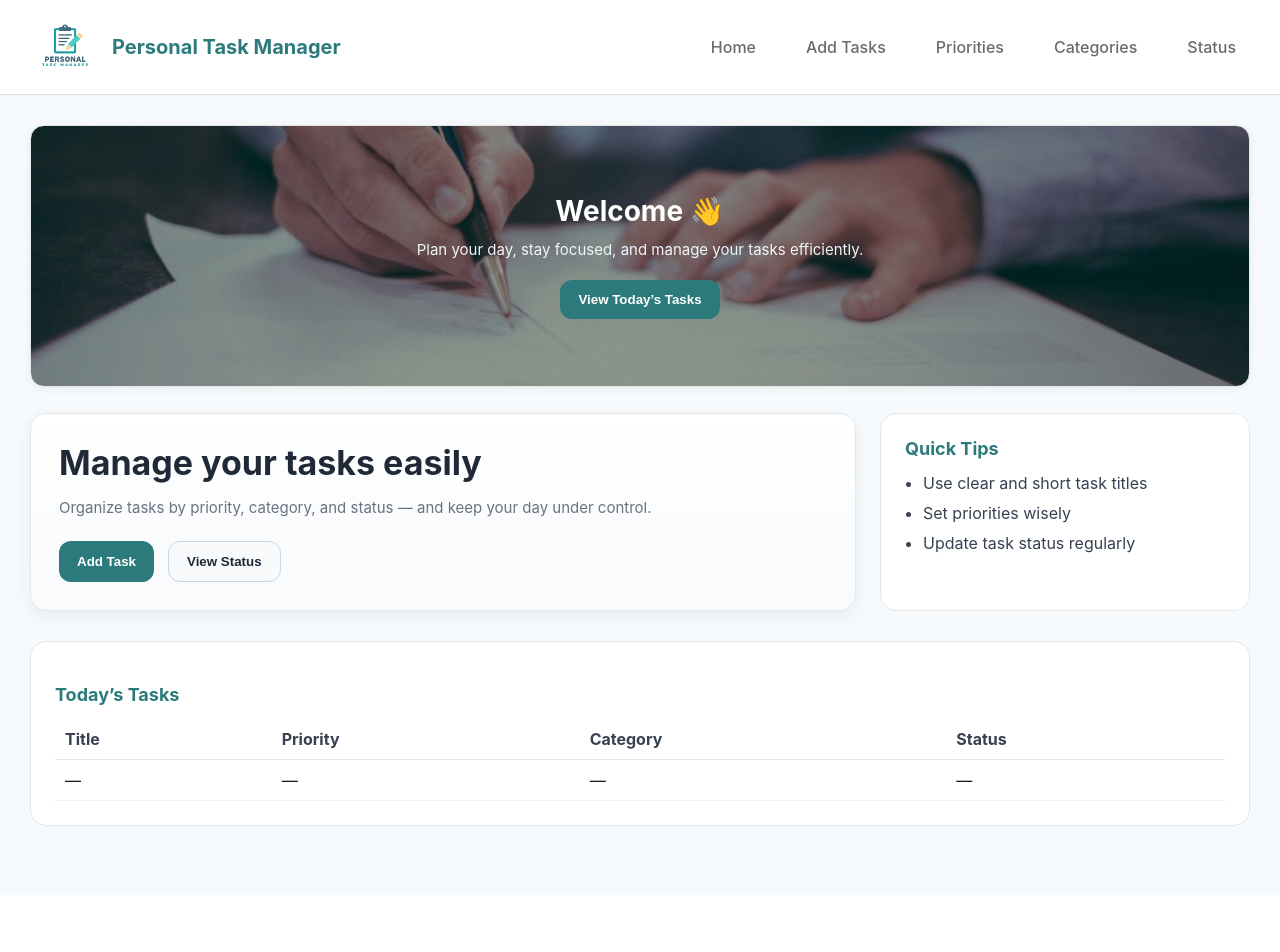
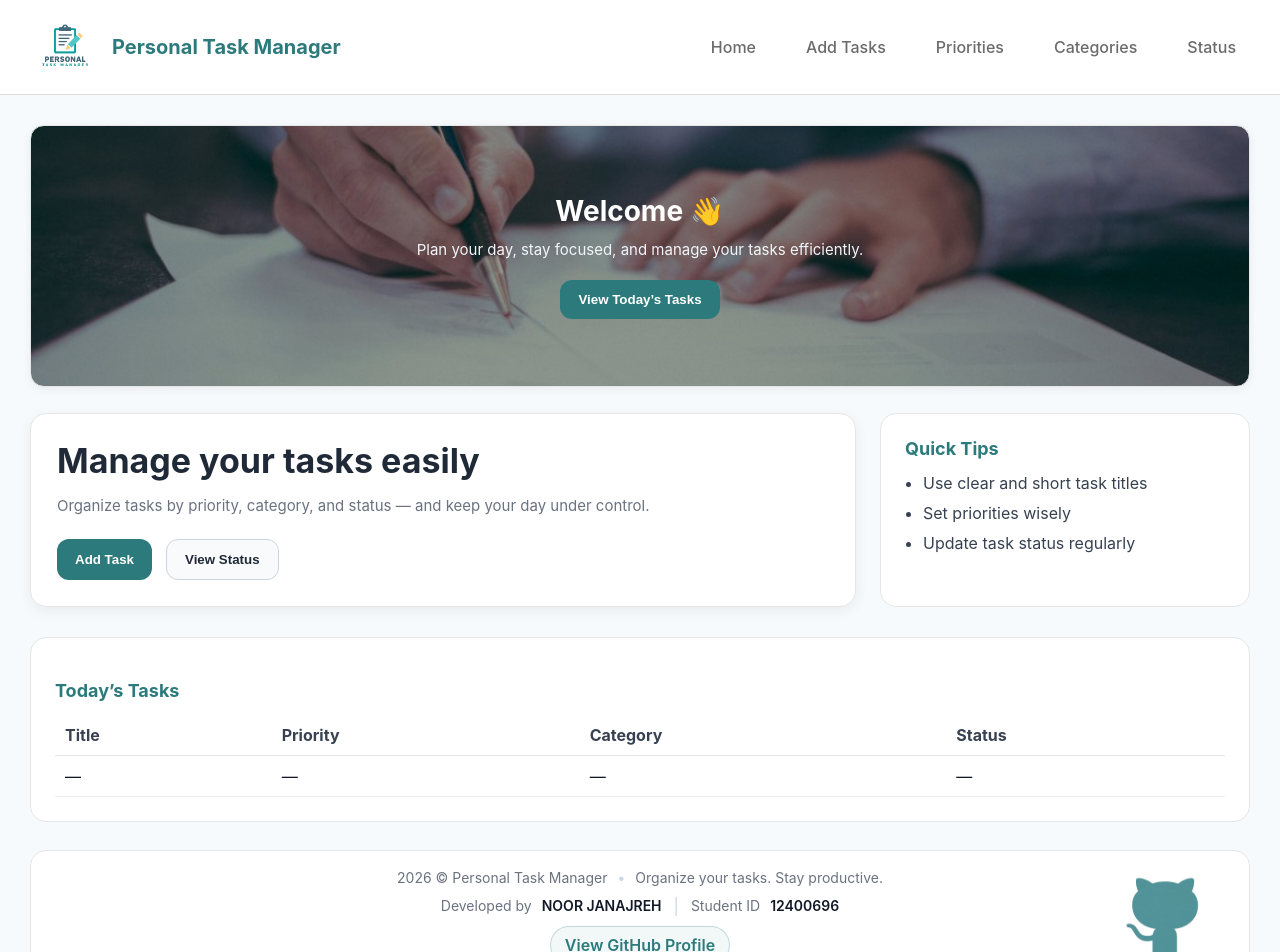
Before and after one commit to noorjanajreh2006-create/Personal-Task-Manager-WEB, a React (Create React App) app: page / in a window 1280 px wide. Shown: the top 952 px of the page. Before the commit the page ends 895 px from the top, so only its background shows below. Built offline with nearby package versions, Linux system fonts and the light colour scheme.

Commit message:
Add Footer Component

```diff
--- a/src/Pages/Home.jsx
+++ b/src/Pages/Home.jsx
@@ -2,6 +2,7 @@ import React, { useRef } from "react";
 import { useNavigate } from "react-router-dom";
 import WelcomeSection from "../components/WelcomeSection";
 import HeroBox from "../components/HeroBox";
+import Footer from "../components/Footer";
 
 function Home() {
   const dailyRef = useRef(null);
@@ -54,6 +55,11 @@ function Home() {
             </tbody>
           </table>
         </section>
+        <Footer
+          studentName="NOOR JANAJREH"
+          studentId="12400696"
+          githubUrl="https://github.com/noorjanajreh2006-create"
+        />
       </main>
     </div>
   );
--- /dev/null
+++ b/src/components/Footer.jsx
@@ -0,0 +1,85 @@
+import React from "react";
+
+function Footer({ studentName, studentId, githubUrl }) {
+  return (
+    <footer style={styles.footer}>
+      <div style={styles.inner}>
+        <div style={styles.line}>
+          <span style={styles.text}>2026 © Personal Task Manager</span>
+          <span style={styles.dot}>•</span>
+          <span style={styles.text}>Organize your tasks. Stay productive.</span>
+        </div>
+
+        <div style={styles.line}>
+          <span style={styles.text}>Developed by</span>
+          <span style={styles.strong}>{studentName}</span>
+          <span style={styles.sep}>|</span>
+          <span style={styles.text}>Student ID</span>
+          <span style={styles.strong}>{studentId}</span>
+        </div>
+
+        <a href={githubUrl} target="_blank" rel="noreferrer" style={styles.link}>
+          View GitHub Profile
+        </a>
+      </div>
+    </footer>
+  );
+}
+
+const styles = {
+  footer: {
+  marginTop: "28px",
+  backgroundColor: "#fff",
+  border: "1px solid #e6e6e6",
+  borderRadius: "16px",
+
+  backgroundImage: "url('/github.png')",
+  backgroundRepeat: "no-repeat",
+  backgroundPosition: "right 24px center",
+  backgroundSize: "120px",
+},
+
+  inner: {
+    padding: "18px 22px",
+    textAlign: "center",
+    display: "flex",
+    flexDirection: "column",
+    gap: "10px",
+    alignItems: "center",
+  },
+  line: {
+    display: "flex",
+    gap: "10px",
+    flexWrap: "wrap",
+    justifyContent: "center",
+    alignItems: "center",
+  },
+  text: {
+    color: "#6b7280",
+    fontSize: "14px",
+  },
+  strong: {
+    color: "#111827",
+    fontSize: "14px",
+    fontWeight: 600,
+  },
+  dot: {
+    color: "#cbd5e1",
+    fontSize: "14px",
+  },
+  sep: {
+    color: "#cbd5e1",
+    margin: "0 2px",
+  },
+  link: {
+    color: "#2c7a7b",
+    fontWeight: 600,
+    textDecoration: "none",
+    padding: "8px 14px",
+    borderRadius: "999px",
+    border: "1px solid rgba(44, 122, 123, 0.25)",
+    backgroundColor: "rgba(44, 122, 123, 0.06)",
+  },
+};
+
+export default Footer;
--- a/src/components/HeroBox.jsx
+++ b/src/components/HeroBox.jsx
@@ -24,13 +24,11 @@ function HeroBox({ onAddTask, onViewStatus }) {
 const styles = {
   heroBox: {
     flex: "1 1 420px",
+    backgroundColor: "#ffffff",
     borderRadius: "16px",
-    padding: "28px",
+    padding: "26px",
     border: "1px solid #e6e6e6",
-    boxShadow: "0 6px 18px rgba(0,0,0,0.06)",
-    backgroundImage: "linear-gradient(180deg, #ffffff 0%, #f8fafc 100%)",
-    position: "relative",
-    overflow: "hidden",
+    boxShadow: "0 4px 14px rgba(0,0,0,0.06)",
   },
   h1: {
     margin: 0,
@@ -42,13 +40,11 @@ const styles = {
     color: "#6b7280",
     lineHeight: 1.7,
     fontSize: "15px",
-    marginBottom: 0,
   },
   actions: {
     display: "flex",
     gap: "14px",
     marginTop: "20px",
-    flexWrap: "wrap",
   },
   primaryBtn: {
     border: "none",
```
Also changed, not shown: public/github.png (added).
